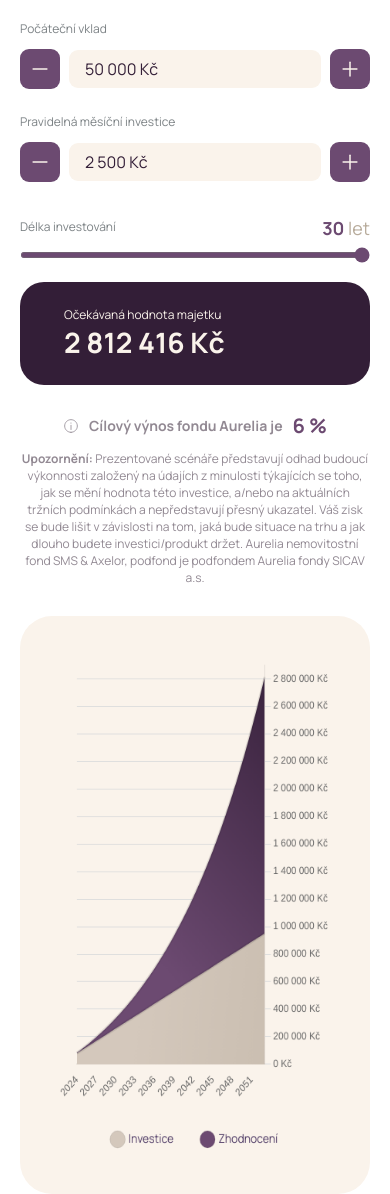
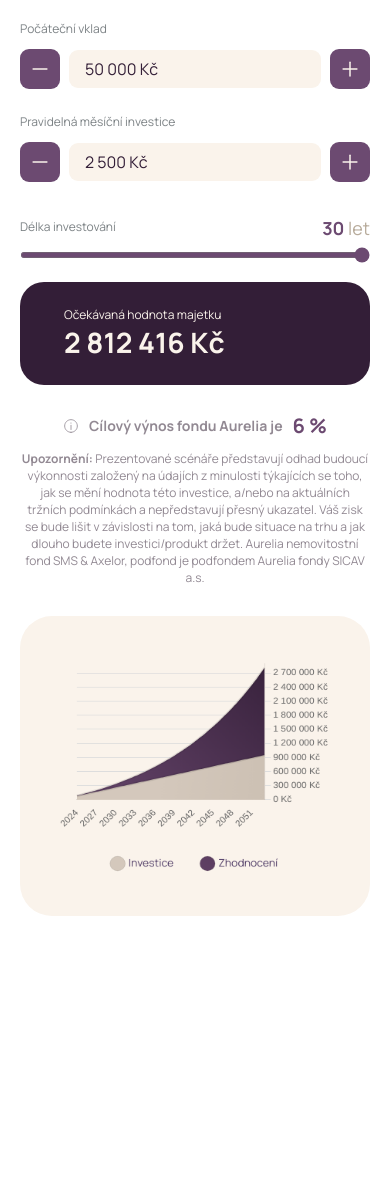
Before and after one commit to NemecOndrej/investicni-kalkulacka, a plain HTML site: page index.html in a window 390 px wide. After the commit the page ends 916 px from the top, so only its background shows below. Drawn offline with nearby package versions, Linux system fonts and the light colour scheme.

Commit message:
U: styly

```diff
--- a/assets/css/style.css
+++ b/assets/css/style.css
@@ -346,14 +346,20 @@ canvas {
   }
 }
 
-@media only screen and (max-width: 809px) {
+@media only screen and (min-width: 810px) and (max-width: 900px) {
   canvas {
-    max-height: 350px;
+    max-height: 578px !important;
   }
 }
 
-@media only screen and (max-width: 900px) {
+@media only screen and (min-width: 601px) and (max-width: 809px) {
   canvas {
-    max-height: 578px;
+    max-height: 350px !important;
   }
 }
+
+@media only screen and (max-width: 600px) {
+  canvas {
+    max-height: 300px !important;
+  }
+}
```
